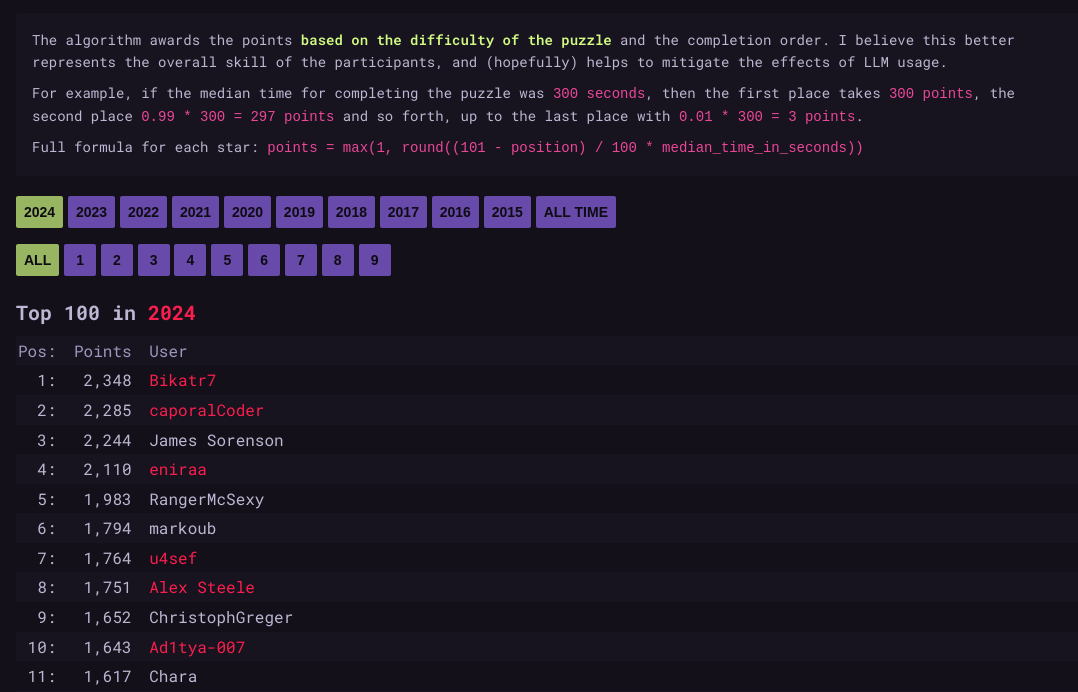
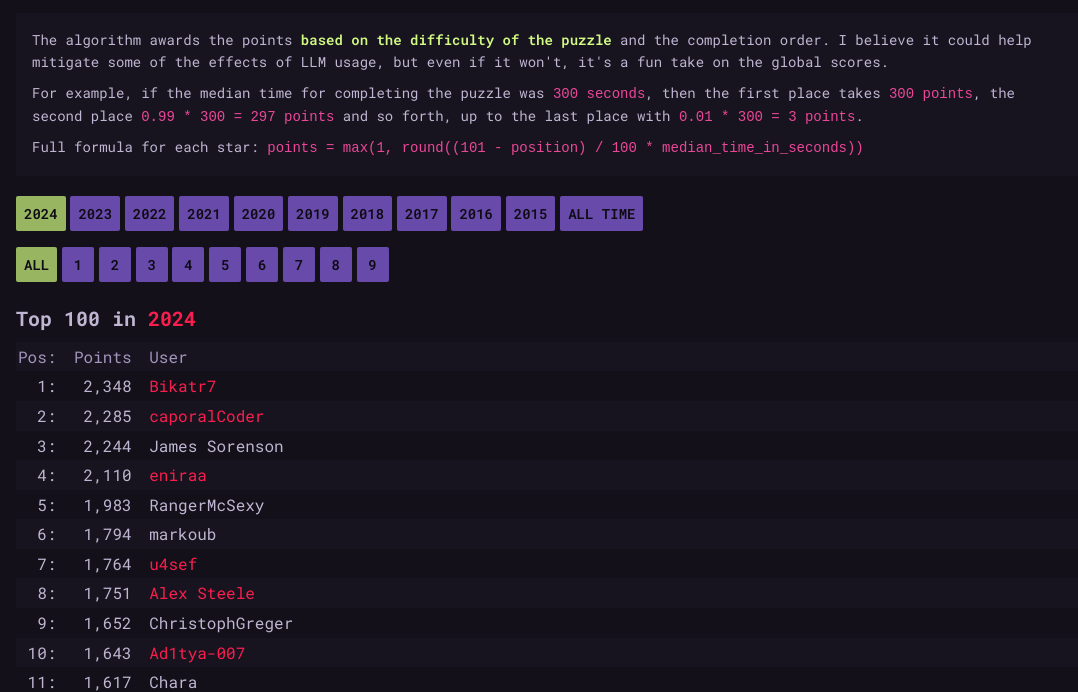
Before and after one commit to caderek/elfvsmachine, a website with bundled scripts: page docs/index.html in a window 1280 px wide. Shown: the part 96-788 px from the top of the page, without its empty margins (0-1078 px from the left). Built offline with nearby package versions, Linux system fonts and the light colour scheme.

Commit message:
Added favicon, modified OG graphic

```diff
--- a/docs/index.css
+++ b/docs/index.css
@@ -74,6 +74,7 @@ button {
   background: var(--color-fg-ok);
   color: var(--color-bg-hc);
   font-weight: 600;
+  font-family: var(--font-mono);
   font-size: var(--font-s);
   opacity: 0.7;
 }
--- a/docs/index.html
+++ b/docs/index.html
@@ -3,6 +3,7 @@
   <head>
     <meta charset="UTF-8" />
     <meta name="viewport" content="width=device-width, initial-scale=1" />
+    <link rel="icon" href="/img/favicon.svg" sizes="any" type="image/svg+xml" />
     <meta
       name="description"
       content="Unofficial global leaderboard for Advent of Code, based on the puzzle difficulty."
@@ -58,9 +59,9 @@
       <p>
         The algorithm awards the points
         <strong>based on the difficulty of the puzzle</strong> and the
-        completion order. I believe this better represents the overall skill of
-        the participants, and (hopefully) helps to mitigate the effects of LLM
-        usage.
+        completion order. I believe it could help mitigate some of the effects
+        of LLM usage, but even if it won't, it's a fun take on the global
+        scores.
       </p>
       <p>
         For example, if the median time for completing the puzzle was
```
Also changed, not shown: docs/img/favicon.svg (added), docs/img/og.png.
